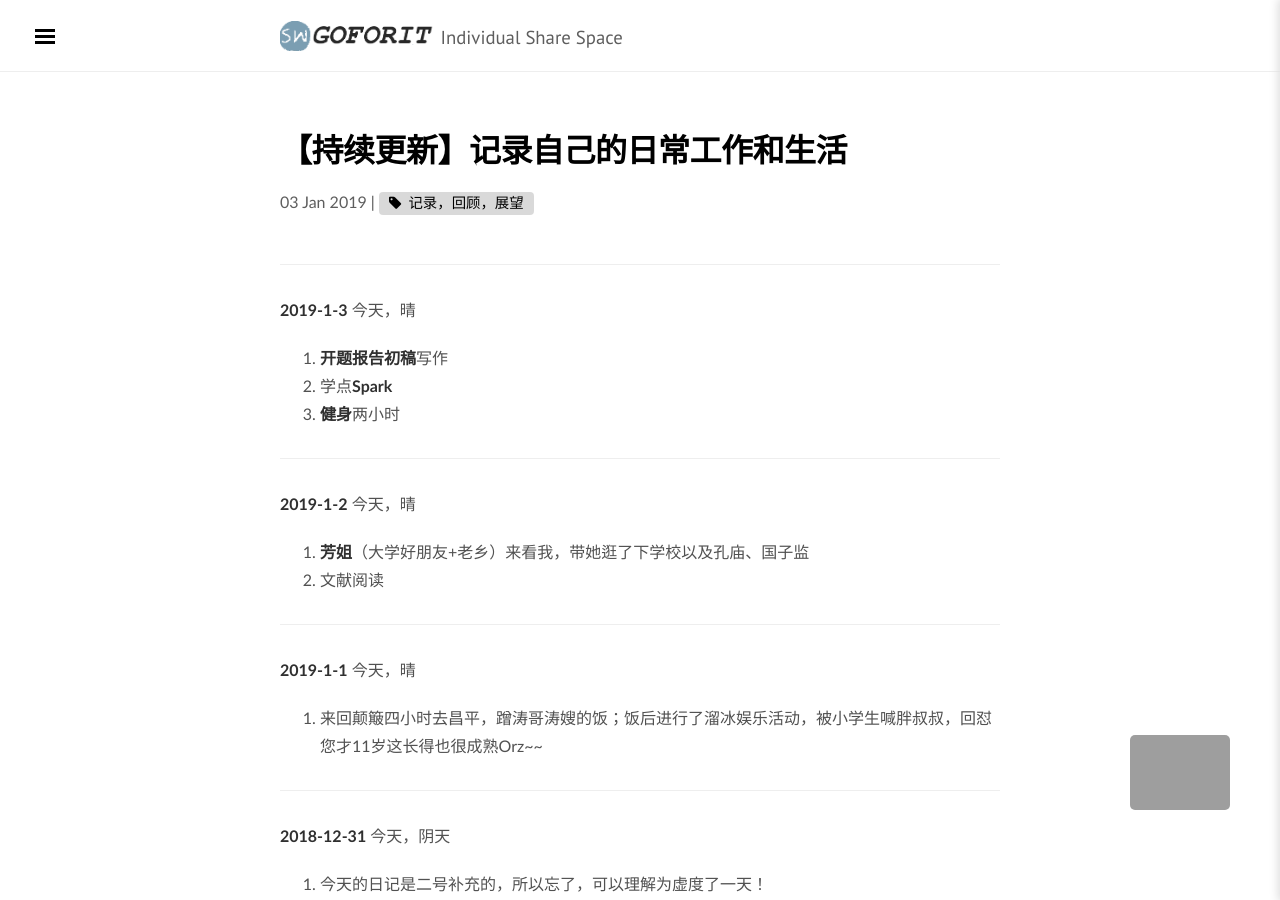
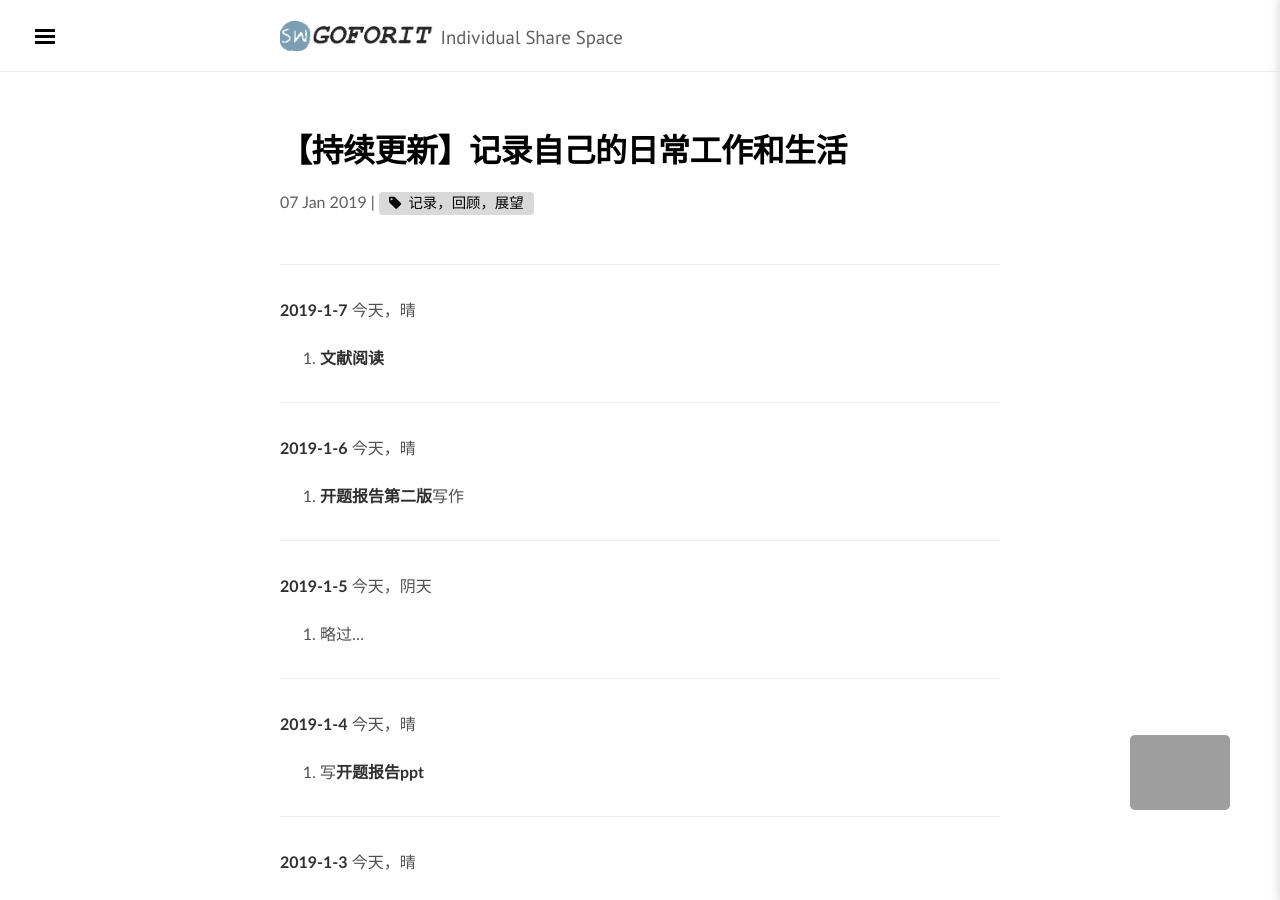
Before and after one commit to illust/illust.github.io, a Jekyll site: the page built from _posts/2019-1-7-works.md, in a window 1280 px wide and 900 px high. Built offline with Jekyll 4.4.1, drawn with Linux system fonts in a browser that asks for light colours; nearby versions of some CDN libraries; some web fonts are replaced; comment, search, counter and statistics services are not loaded.

Commit message:
daily work

```diff
--- a/_posts/2019-1-3-works.md
+++ b/_posts/2019-1-7-works.md
@@ -5,6 +5,26 @@ categories: [dailyposts]
 excerpt: 回到写日记的年月里，fight！
 tags: [记录，回顾，展望]
 ---
+----------------------------
+**2019-1-7**
+今天，晴
+1.    **文献阅读**
+
+----------------------------
+**2019-1-6**
+今天，晴
+1.    **开题报告第二版**写作
+
+----------------------------
+**2019-1-5**
+今天，阴天
+1.    略过...
+
+----------------------------
+**2019-1-4**
+今天，晴
+1.    写**开题报告ppt**
+
 ----------------------------
 **2019-1-3**
 今天，晴
```
